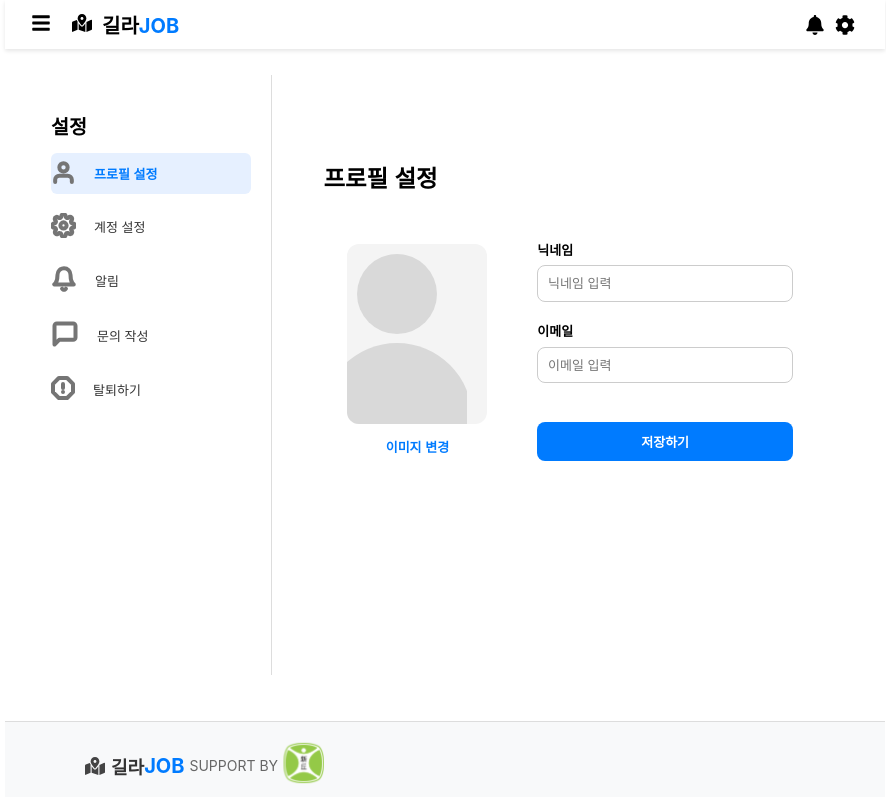
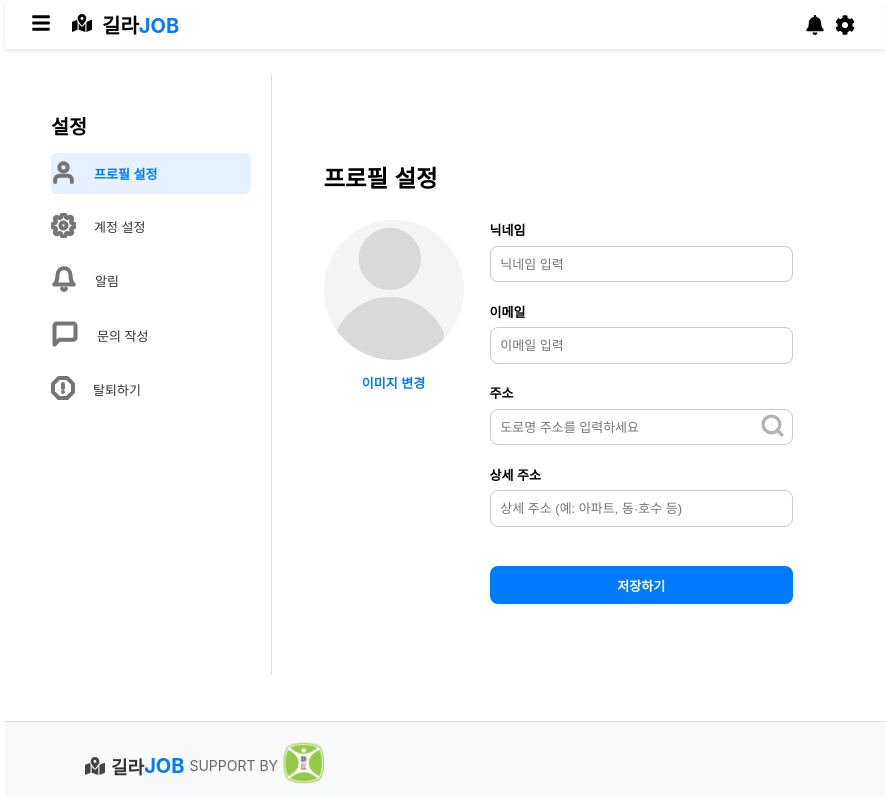
Before and after one commit to Jimin2123/RoadMap_front, a React (Vite) app: page /settings in a window 1280 px wide. Shown: the top 797 px of the page, without its empty margins (195-1081 px from the left). Built offline with nearby package versions, Linux system fonts and the light colour scheme; a web font is replaced by a local one.

Commit message:
feat(ProfileSettings): Add address input fields with AddressSearch integration for improved address entry

```diff
--- a/src/components/settings/ProfileSetting.css
+++ b/src/components/settings/ProfileSetting.css
@@ -1,32 +1,33 @@
 .profile-settings-container {
-  display: flex;
-  gap: 2rem;
   padding: 2rem;
-  flex-wrap: wrap;
 }
 
 .profile-settings-title {
   font-size: 1.8rem;
   font-weight: bold;
-  margin-bottom: 1.5rem;
+  margin-bottom: 2rem;
   width: 100%;
   text-align: left;
 }
 
+.profile-sections {
+  display: flex;
+  flex-wrap: wrap;
+  gap: 2rem;
+}
+
 .left-section {
+  flex: 0 0 140px;
   display: flex;
   flex-direction: column;
   align-items: center;
-  width: 40%;
-  min-width: 180px;
-  justify-content: center;
 }
 
 .profile-image-wrapper {
   width: 140px;
-  height: 180px;
+  height: 140px;
   overflow: hidden;
-  border-radius: 12px;
+  border-radius: 50%;
   background-color: #f4f4f4;
   display: flex;
   justify-content: center;
@@ -34,9 +35,12 @@
 }
 
 .profile-image {
-  width: 100%;
+  width: 120%;
   height: 100%;
   object-fit: cover;
+  object-position: left center;
+  display: block;
+  transform: translateX(15%); /* 강제로 오른쪽에 넣음 나중에 수정 필요 */
 }
 
 .change-image-btn {
@@ -49,10 +53,9 @@
 
 .right-section {
   flex: 1;
+  min-width: 260px;
   display: flex;
   flex-direction: column;
-  justify-content: flex-start;
-  width: 55%;
 }
 
 .form-group {
@@ -76,7 +79,7 @@
 }
 
 .save-btn {
-  padding: 1rem 2rem;
+  padding: 1rem;
   border: none;
   background-color: #007bff;
   color: white;
--- a/src/components/settings/ProfileSettings.tsx
+++ b/src/components/settings/ProfileSettings.tsx
@@ -1,10 +1,13 @@
 import React, { useState } from 'react';
 import './ProfileSetting.css';
+import AddressSearch from '../Features/AddressSearch';
 
 const ProfileSettings: React.FC = () => {
-  const [previewUrl, setPreviewUrl] = useState<string>(''); // 프로필 이미지 미리보기
+  const [previewUrl, setPreviewUrl] = useState<string>(''); // 프로필 이미지
   const [nickname, setNickname] = useState<string>(''); // 닉네임
   const [email, setEmail] = useState<string>(''); // 이메일
+  const [address, setAddress] = useState<string>(''); // 주소
+  const [detailAddress, setDetailAddress] = useState<string>(''); // 상세주소
 
   const handleImageChange = (e: React.ChangeEvent<HTMLInputElement>) => {
     const file = e.target.files?.[0];
@@ -17,22 +20,27 @@ const ProfileSettings: React.FC = () => {
     }
   };
 
+  const handleAddressSelect = (selectedAddress: string) => {
+    setAddress(selectedAddress);
+  };
+
   const handleSave = () => {
-    // 저장 로직을 여기에 추가
-    console.log('프로필 정보 저장:', { nickname, email });
+    console.log('프로필 정보 저장:', {
+      nickname,
+      email,
+      address,
+      detailAddress,
+    });
   };
 
   return (
     <div className="profile-settings-container">
       <h2 className="profile-settings-title">프로필 설정</h2>
 
+      <div className="profile-sections">
         <div className="left-section">
           <div className="profile-image-wrapper">
-          <img
-            src={previewUrl || '/defaultProfileImage.svg'} // 기본 이미지 경로
-            alt="프로필 미리보기"
-            className="profile-image"
-          />
+            <img src={previewUrl || '/defaultProfileImage.svg'} alt="프로필 미리보기" className="profile-image" />
           </div>
           <label htmlFor="profileImageInput" className="change-image-btn">
             이미지 변경
@@ -49,15 +57,49 @@ const ProfileSettings: React.FC = () => {
         <div className="right-section">
           <div className="form-group">
             <label>닉네임</label>
-          <input type="text" value={nickname} placeholder="닉네임 입력" onChange={(e) => setNickname(e.target.value)} />
+            <input
+              type="text"
+              value={nickname}
+              placeholder="닉네임 입력"
+              onChange={(e) => setNickname(e.target.value)}
+            />
           </div>
+
           <div className="form-group">
             <label>이메일</label>
             <input type="email" value={email} placeholder="이메일 입력" onChange={(e) => setEmail(e.target.value)} />
           </div>
+
+          <div className="form-group">
+            <label>주소</label>
+            <div style={{ display: 'flex', alignItems: 'center', position: 'relative' }}>
+              <input
+                type="text"
+                value={address}
+                placeholder="도로명 주소를 입력하세요"
+                readOnly
+                style={{ flex: 1, paddingRight: '36px' }}
+              />
+              <div style={{ position: 'absolute', right: '8px' }}>
+                <AddressSearch onAddressSelect={handleAddressSelect} />
+              </div>
+            </div>
+          </div>
+
+          <div className="form-group">
+            <label>상세 주소</label>
+            <input
+              type="text"
+              value={detailAddress}
+              placeholder="상세 주소 (예: 아파트, 동·호수 등)"
+              onChange={(e) => setDetailAddress(e.target.value)}
+            />
+          </div>
+
           <button className="save-btn" onClick={handleSave}>
             저장하기
           </button>
+        </div>
       </div>
     </div>
   );
```
Lines whose indentation alone changed are shown as unchanged.
